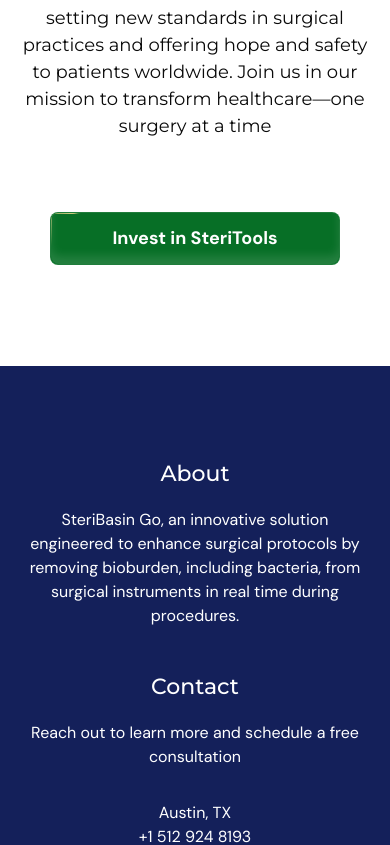
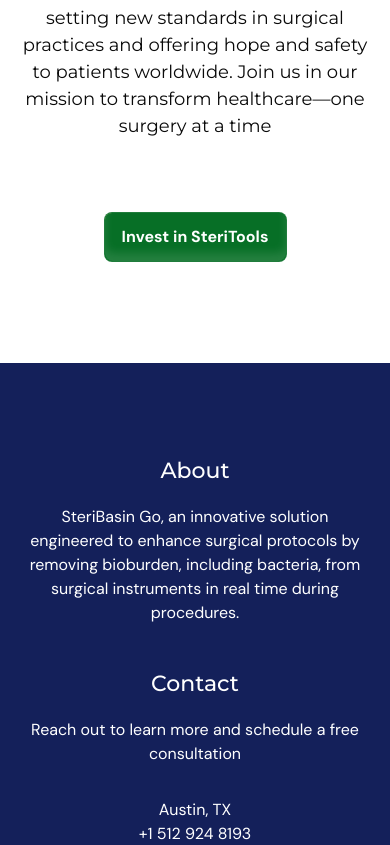
Before and after one commit to projectlead-innovativemojo/Steri-Tools, a Next.js app: page /our-story in a window 390 px wide. Shown: the part 3068-3913 px from the top of the page. Built offline with nearby package versions, Linux system fonts and the light colour scheme.

Commit message:
( our-story: story info) added button link

```diff
--- a/src/components/our-Story/StoryInfo/index.tsx
+++ b/src/components/our-Story/StoryInfo/index.tsx
@@ -1,5 +1,6 @@
 import React from "react";
 import Image from "next/image";
+import Link from "next/link";
 
 import Text from "@/ui/Text";
 import { ShimmerButton } from "@/components/magicui/shimmer-button";
@@ -100,9 +101,17 @@ const StoryInfo = () => {
         surgery at a time
       </Text>
 
-      <ShimmerButton className="w-full max-w-[290px] mx-auto text-[18px] font-dmSans font-bold rounded-[8px] mb-[101px]">
+      {/* <ShimmerButton className="w-full max-w-[290px] mx-auto text-[18px] font-dmSans font-bold rounded-[8px] mb-[101px]">
         Invest in SteriTools
-      </ShimmerButton>
+      </ShimmerButton> */}
+
+      <div className="w-[183px] md:w-[290px]  mx-auto">
+        <Link href="/contact-us">
+          <ShimmerButton className="w-full  max-w-[183px] md:max-w-[290px]  mx-auto text-[16px] md:text-[18px] font-dmSans font-bold rounded-[8px]  mb-[101px]">
+            Invest in SteriTools
+          </ShimmerButton>
+        </Link>
+      </div>
     </div>
   );
 };
```
